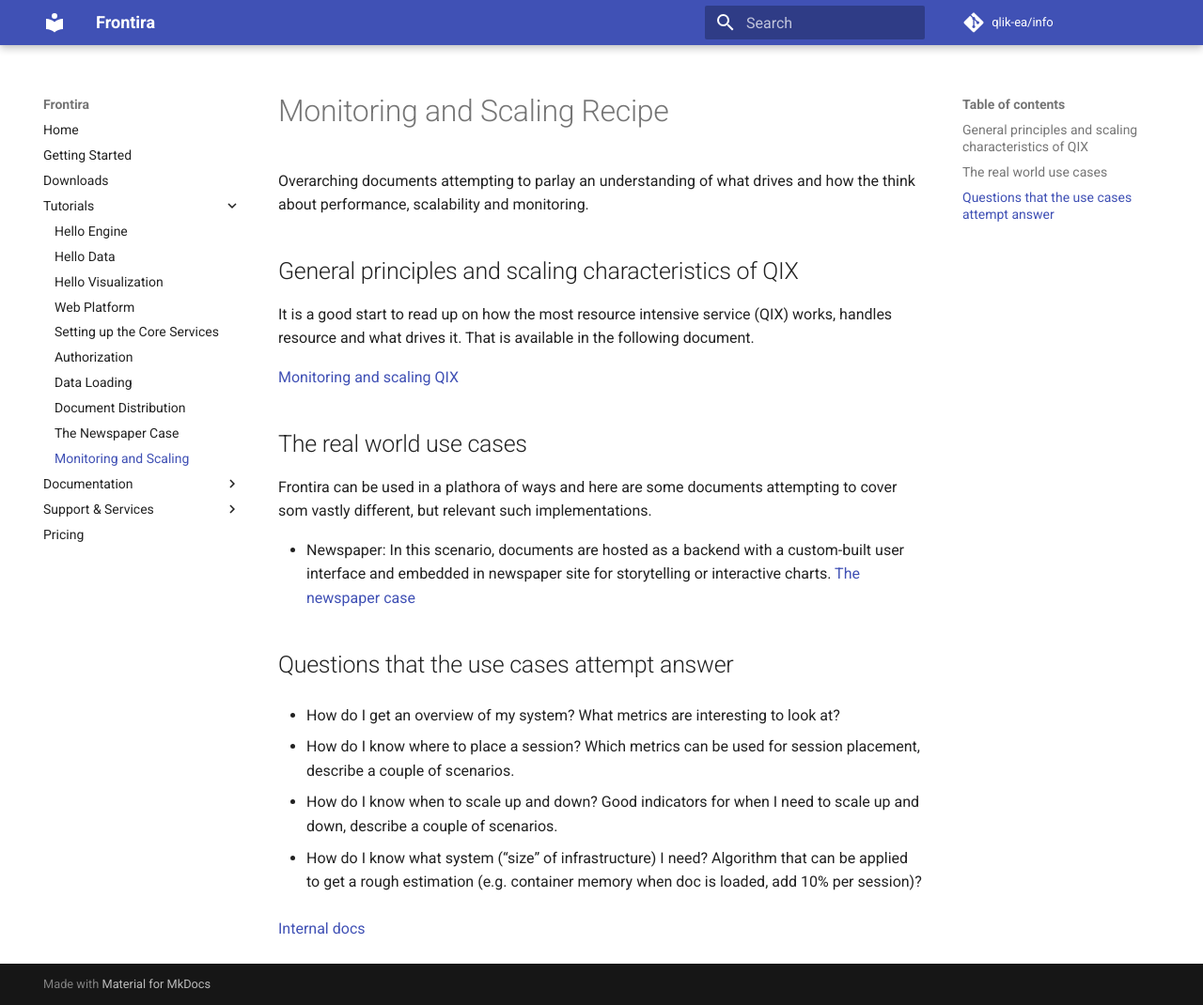
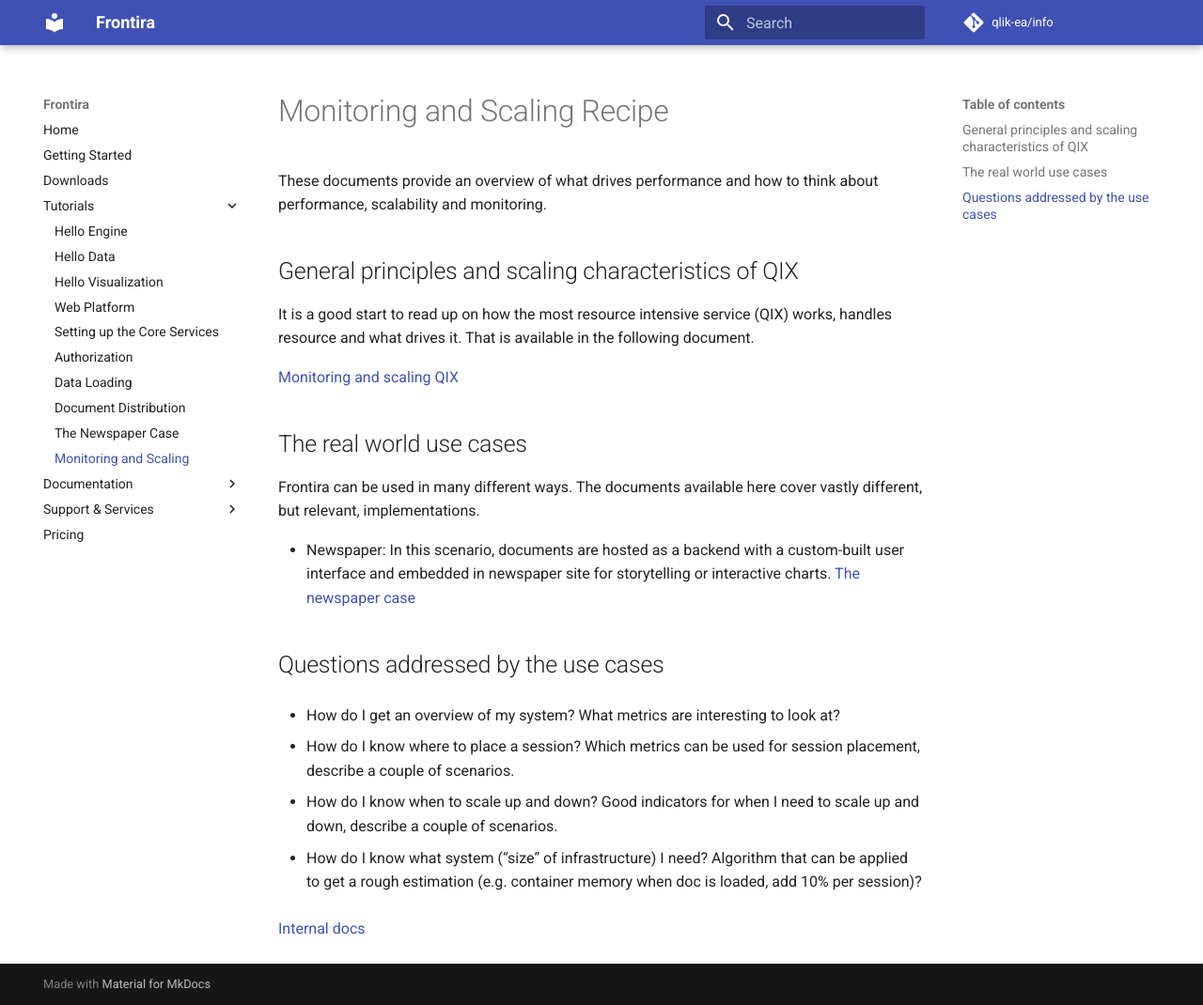
Before and after one commit to qlik-oss/core-website, an MkDocs documentation site: the page built from docs/tutorials/monitoring-and-scaling.md, in a window 1280 px wide and 1070 px high. Shown: the whole window at 94% size. Built offline with MkDocs 1.6.1 and Material for MkDocs 9.7.7, drawn with Linux system fonts in a browser that asks for light colours; comment, search, counter and statistics services are not loaded; old or Windows-style settings are respelled for this version of MkDocs.

Commit message:
Language corrections and improvements.

```diff
--- a/docs/tutorials/monitoring-and-scaling.md
+++ b/docs/tutorials/monitoring-and-scaling.md
@@ -1,7 +1,7 @@
 # Monitoring and Scaling Recipe
 
-Overarching documents attempting to parlay an understanding of what
-drives and how the think about performance, scalability and monitoring.
+These documents provide an overview of what drives performance and how
+to think about performance, scalability and monitoring.
 
 ## General principles and scaling characteristics of QIX
 
@@ -13,14 +13,14 @@
 
 ## The real world use cases
 
-Frontira can be used in a plathora of ways and here are some documents
-attempting to cover som vastly different, but relevant such implementations.
+Frontira can be used in many different ways. The documents available here cover vastly
+different, but relevant, implementations.
 
 - Newspaper: In this scenario, documents are hosted as a backend with a custom-built
   user interface and embedded in newspaper site for storytelling or interactive
   charts. [The newspaper case](./newspaper.md)
 
-## Questions that the use cases attempt answer
+## Questions addressed by the use cases
 
 - How do I get an overview of my system?
   What metrics are interesting to look at?
```
